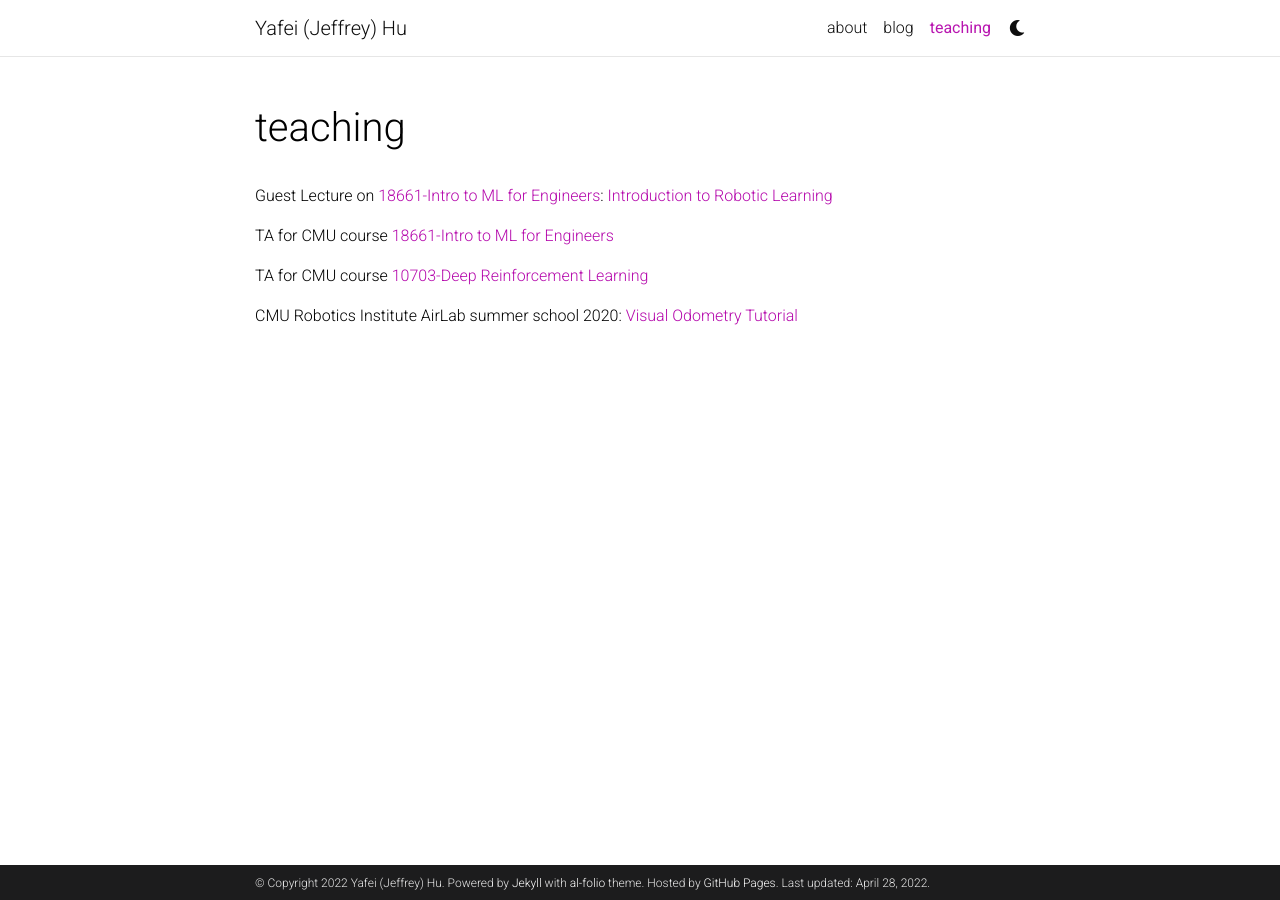
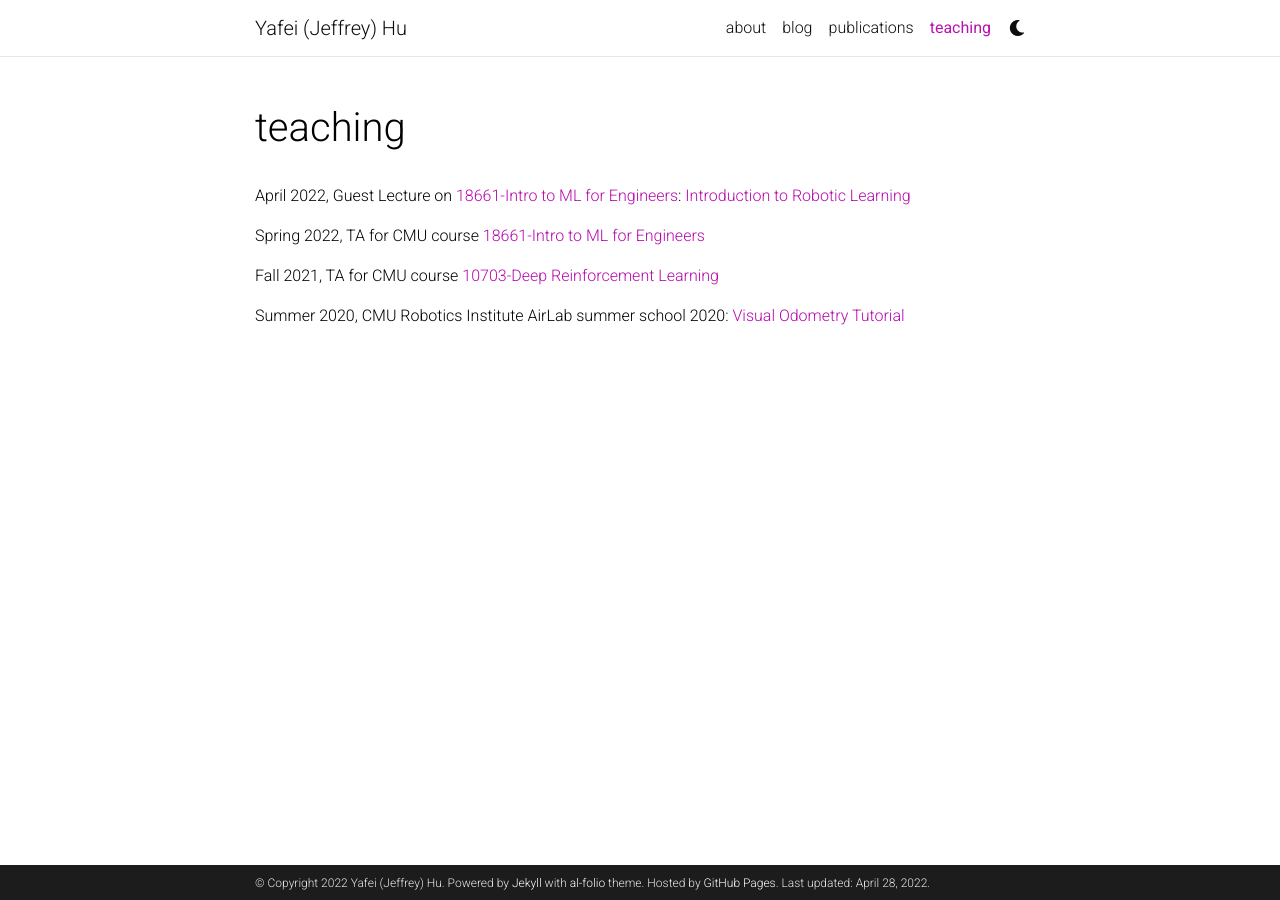
Before and after one commit to JeffreyYH/JeffreyYH.github.io, a Jekyll site: the page built from _pages/teaching.md, in a window 1280 px wide. Built offline with Jekyll 4.4.1, drawn with Linux system fonts in a browser that asks for light colours; full-size pictures stand in for the smaller copies a plugin makes; comment, search, counter and statistics services are not loaded; a style sheet for code colours, icons or effects is not loaded.

Commit message:
some updates

```diff
--- a/_config.yml
+++ b/_config.yml
@@ -60,7 +60,7 @@ twitter_username: JeffreyHuCMU # your Twitter handle
 linkedin_username: jeffrey-h-56398989 # your LinkedIn user name
 scholar_userid: 1s8jWIsAAAAJ # your Google Scholar ID
 orcid_id: # your ORCID ID
-medium_username: # your Medium username
+medium_username: yafeihu # your Medium username
 quora_username: # your Quora username
 publons_id: # your ID on Publons
 research_gate_profile: # your profile on ResearchGate
--- a/_pages/teaching.md
+++ b/_pages/teaching.md
@@ -11,10 +11,10 @@ nav: true
 Organize your courses by years, topics, or universities, however you like! -->
 
 
-Guest Lecture on [18661-Intro to ML for Engineers](https://18661.github.io/): [Introduction to Robotic Learning](https://docs.google.com/presentation/d/1gBx5P4PhKIvoQ2fYw61Muxv61_jY5xDrAvo_XjVO4Vc/edit?usp=sharing)
+April 2022, Guest Lecture on [18661-Intro to ML for Engineers](https://18661.github.io/): [Introduction to Robotic Learning](https://docs.google.com/presentation/d/1gBx5P4PhKIvoQ2fYw61Muxv61_jY5xDrAvo_XjVO4Vc/edit?usp=sharing)
 
-TA for CMU course [18661-Intro to ML for Engineers](https://18661.github.io/)
+Spring 2022, TA for CMU course [18661-Intro to ML for Engineers](https://18661.github.io/)
 
-TA for CMU course [10703-Deep Reinforcement Learning](https://cmudeeprl.github.io/703website_f21/)
+Fall 2021, TA for CMU course [10703-Deep Reinforcement Learning](https://cmudeeprl.github.io/703website_f21/)
 
-CMU Robotics Institute AirLab summer school 2020: [Visual Odometry Tutorial](https://www.youtube.com/watch?v=VOlYuK6AtAE&ab_channel=AirLab)
+Summer 2020, CMU Robotics Institute AirLab summer school 2020: [Visual Odometry Tutorial](https://www.youtube.com/watch?v=VOlYuK6AtAE&ab_channel=AirLab)
```
Also changed, not shown: _layouts/about.html (+5 -3 lines), _layouts/bib.html (+8 -8 lines), _pages/publications.md (added, +17 -0 lines), assets/img/screenshots/CQR_eq1.png (added).
